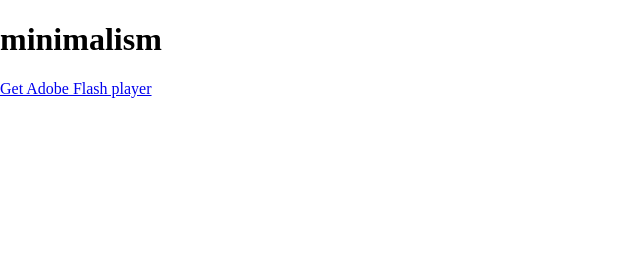
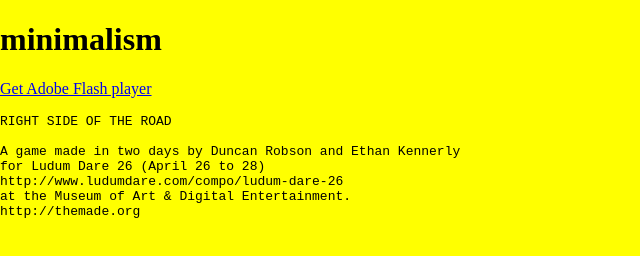
Before and after one commit to ethankennerly/minimalism, a plain HTML site: page bin/minimalism.html in a window 1280 px wide. Shown: the whole page, without its empty margins (0-640 px from the left). Drawn offline with Linux system fonts and the light colour scheme.

Commit message:
Day 1 version complete.  Web page.  Slow down road.

```diff
--- a/bin/index.html
+++ b/bin/minimalism.html
@@ -2,8 +2,8 @@
 <html lang="en">
 <head>
 	<meta charset="utf-8"/>
-	<title>minimalism</title>
-	<meta name="description" content="" />
+	<title>Right Side of the Road</title>
+	<meta name="description" content="A game made in two days by Duncan Robson and Ethan Kennerly for Ludum Dare 26 (April 26 to 28)" />
 
 	<script src="js/swfobject.js"></script>
 	<script>
@@ -22,19 +22,29 @@
 		};
 		swfobject.embedSWF(
 			"minimalism.swf",
-			"altContent", "100%", "100%", "10.0.0",
+			"altContent", "640", "480", "10.0.0",
 			"expressInstall.swf",
 			flashvars, params, attributes);
 	</script>
 	<style>
-		html, body { height:100%; overflow:hidden; }
-		body { margin:0; }
+		html, body { height:100%; }
+		body { margin:0; background:FFFF00}
 	</style>
 </head>
-<body>
+<body bgcolor=FFFF00>
 	<div id="altContent">
 		<h1>minimalism</h1>
 		<p><a href="http://www.adobe.com/go/getflashplayer">Get Adobe Flash player</a></p>
 	</div>
+
+<pre>
+RIGHT SIDE OF THE ROAD
+
+A game made in two days by Duncan Robson and Ethan Kennerly
+for Ludum Dare 26 (April 26 to 28)
+http://www.ludumdare.com/compo/ludum-dare-26
+at the Museum of Art & Digital Entertainment.
+http://themade.org
+</pre>
 </body>
 </html>
```
Also changed, not shown: obj/minimalismConfig.xml (+6 -4 lines), 4 other files.
